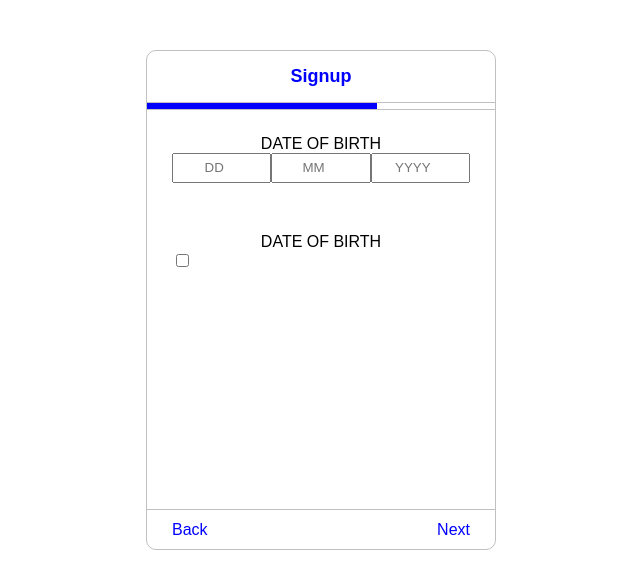
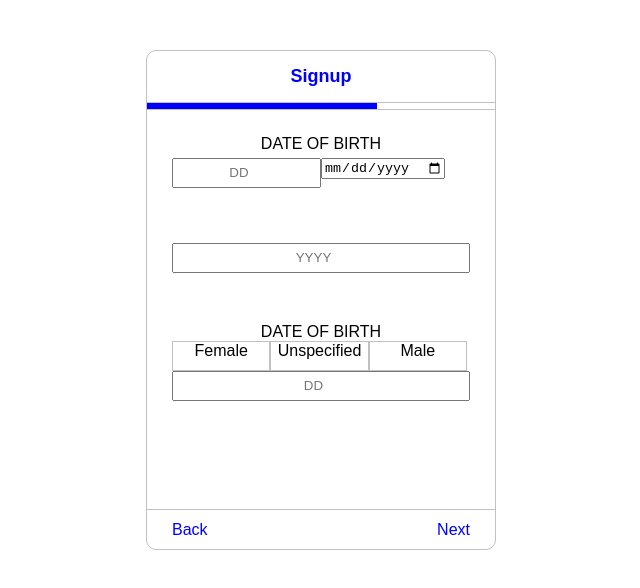
Before and after one commit to N1ck0lay/signup, a React (Create React App) app: page /second in a window 1280 px wide. Shown: the top 588 px of the page, without its empty margins (319-959 px from the left). Built offline with nearby package versions, Linux system fonts and the light colour scheme.

Commit message:
redux forms implementation: page1 finished

```diff
--- a/src/App.css
+++ b/src/App.css
@@ -10,6 +10,10 @@
     text-align: center;
 }
 
+.hide {
+    display: none;
+}
+
 .flex-container {
     display: flex;
     flex-wrap: wrap;
--- a/src/common/Input/index.css
+++ b/src/common/Input/index.css
@@ -10,11 +10,11 @@
 .input input[type="password"] {
     width: 100%;
     border: 0;
-    border-bottom: 2px solid silver;
+    border-bottom: 1.5px solid silver;
     transition: border-bottom 0.2s ease-out;
 }
 
 .input input[type="email"]:focus,
 .input input[type="password"]:focus {
-    border-bottom: 2px solid blue;
+    border-bottom: 1.5px solid blue;
 }
--- a/src/components/FirstPage/index.js
+++ b/src/components/FirstPage/index.js
@@ -23,7 +23,7 @@ const validate = values => {
 
 
     if (!values.password) {
-        errors.password = 'password is required'
+        errors.password = 'password is required (min 6 chars)'
     } else if (values.password.length < 6) {
         errors.password = 'password must be 6 chars or more'
     }
@@ -41,15 +41,14 @@ const validate = values => {
 
 class FirstPage extends Component {
     render() {
+        const { handleSubmit, invalid } = this.props
         return (
             <Box header="Signup">
                 <ProgressBar progress={33} />
                 <Body>
                     <div className="first">
 
-
-
-                        <form onSubmit={this.props.handleSubmit}>
+                        <form onSubmit={handleSubmit}>
 
                             <Field
                                 name="email"
@@ -72,12 +71,6 @@ class FirstPage extends Component {
                                 component={Input}
                             />
 
-
-
-                            <button type="submit" disabled={this.props.pristine || this.props.submitting}>
-                                <Link to='/second'>Next</Link>
-                            </button>
-                            <button type="submit" disabled={this.props.pristine || this.props.submitting}>OKAY</button>
                         </form>
 
 
@@ -85,7 +78,7 @@ class FirstPage extends Component {
                 </Body>
                 <Footer>
                     <div></div>
-                    <Link to='/second'>Next</Link>
+                    {invalid ? '' : <Link to='/second'>Next</Link>}
                 </Footer>
             </Box>
         )
--- a/src/components/SecondPage/index.css
+++ b/src/components/SecondPage/index.css
@@ -1,6 +1,6 @@
-.second {
+/* .second {
 
-}
+} */
 
 .second input[type="number"] {
     width: 100%;
@@ -9,9 +9,7 @@
 }
 
 .second .input {
-    flex: 1 1 33%; /* explanation below */
-    /* height: 100px; */
+    flex: 1 1 33%;
     height: 30px;
-    /* background-color: blue; */
-    margin: 0 0 50px;
+    margin: 5px 0 50px;
 }
--- a/src/components/SecondPage/index.js
+++ b/src/components/SecondPage/index.js
@@ -32,7 +32,7 @@ class SecondPage extends Component {
 
                                 <Field
                                     name="mm"
-                                    type="number"
+                                    type="date"
                                     placeholder="MM"
                                     component={Input}
                                 />
@@ -46,13 +46,11 @@ class SecondPage extends Component {
                             </div>
 
                             <div className="center">DATE OF BIRTH</div>
-                            <div className="flex-container">
-                                <Field
-                                    name="male"
-                                    type="checkbox"
-                                    placeholder="MALE"
-                                    component={Input}
-                                />
+                            <div className="flex-container" style={{ textAlign: 'center', alignItems: 'center' }}>
+                                <div style={{ width: '33%', height: 30, border: '1px solid silver'}}>Female</div>
+                                <div style={{ width: '33%', height: 30, border: '1px solid silver'}}>Unspecified</div>
+                                <div style={{ width: '33%', height: 30, border: '1px solid silver'}}>Male</div>
+                                <input type="number" placeholder="DD" min="1" max="31"/>
                             </div>
 
                         </div>
```
Also changed, not shown: src/common/Input/index.js (+0 -16 lines).
